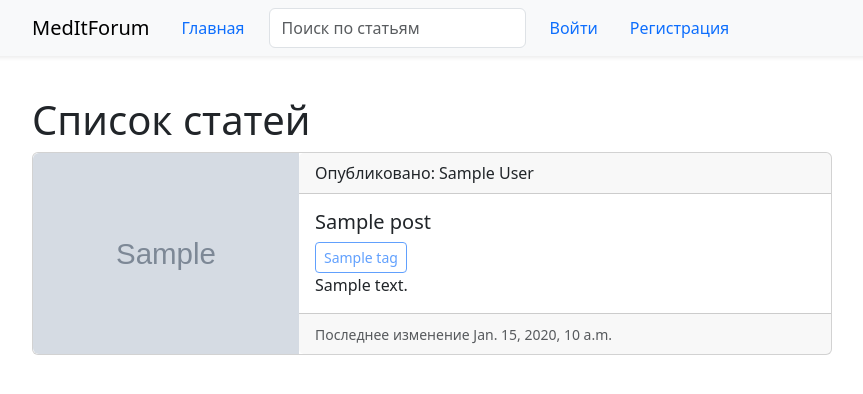
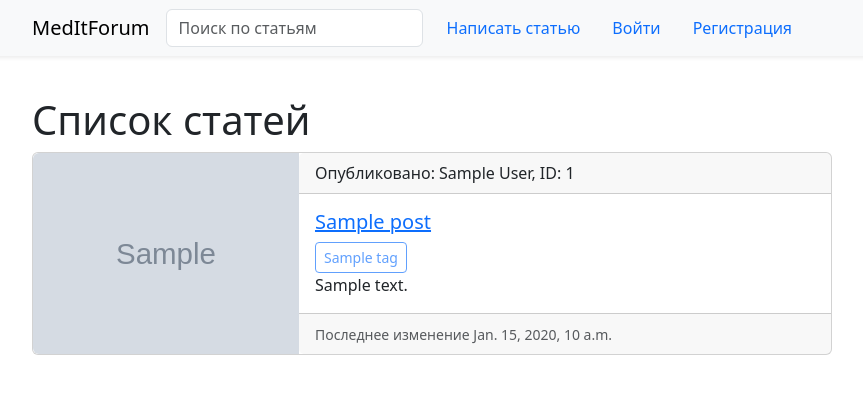
Before and after one commit to almanelis/ItMedForum, a Django app: template med_it_forum/templates/feed/post_list.html in a window 1280 px wide. Shown: the top 394 px of the page, without its empty margins (50-913 px from the left). Run offline with Django 5.2, Linux system fonts and the light colour scheme; the template is opened without the code that fills it: most values are stand-ins (such as "Sample title", 1, 10 or a date in 2020); grey boxes marked "Sample" are stand-in pictures; some libraries are stand-ins or nearby versions.

Commit message:
modified user profile, post_card, navbar and add post detail

```diff
--- a/med_it_forum/feed/urls.py
+++ b/med_it_forum/feed/urls.py
@@ -6,5 +6,6 @@ app_name = 'feed'
 
 urlpatterns = [
     path('', views.PostListView.as_view(), name='list'),
-    path('create/', views.PostCreateView.as_view(), name='create')
+    path('create/', views.PostCreateView.as_view(), name='create'),
+    path('detail/<int:pk>/', views.PostDetailView.as_view(), name='detail'),
 ]
--- a/med_it_forum/templates/base.html
+++ b/med_it_forum/templates/base.html
@@ -18,4 +18,5 @@
       </div>
     </main>
   </body>
+  <script src="https://cdn.jsdelivr.net/npm/bootstrap@5.3.2/dist/js/bootstrap.bundle.min.js" integrity="sha384-C6RzsynM9kWDrMNeT87bh95OGNyZPhcTNXj1NW7RuBCsyN/o0jlpcV8Qyq46cDfL" crossorigin="anonymous"></script>
 </html>
--- a/med_it_forum/templates/feed/post_list.html
+++ b/med_it_forum/templates/feed/post_list.html
@@ -3,28 +3,7 @@
 {% block content %}
 <h1>Список статей</h1>
 {% for post in posts %}
-  <div class="card mb-3" style="max-width: 800px">
-    <div class="row g-0">
-      <div class="col-4">
-        <img src="{{ post.picture.url }}" class="img-fluid rounded-start" style="height: 100% " alt="picture">
-      </div>
-      <div class="col-8">
-        <div class="card-header">
-          <p class="card-text">Опубликовано: {{ post.author }}</p>
-        </div>
-        <div class="card-body">
-          <h5 class="card-title">{{ post.title }}</h5>
-          {% for tag in post.tags.all %}
-            <button type="button" class="btn btn-sm btn-outline-primary" disabled>{{ tag.name }}</button>
-          {% endfor %}
-          <p class="card-text">{{ post.content|truncatewords:"20" }}</p>
-      </div>
-      <div class="card-footer">
-        <p class="card-text"><small class="text-body-secondary">Последнее изменение {{ post.updated_at }}</small></p>
-      </div>
-    </div>
-    </div>
-  </div>
+  {% include "includes/post_card.html" %}
   {% empty %}
   <p>Нет постов.</p>
 {% endfor %}
--- a/med_it_forum/templates/includes/header.html
+++ b/med_it_forum/templates/includes/header.html
@@ -2,7 +2,6 @@
 <header>
   <nav class="navbar navbar-expand-lg navbar-light bg-light fixed-top shadow-sm">
     <div class="container">
-      <a class="navbar-brand" href="{% url 'feed:list' %}">MedItForum</a>
       <div
         class="navbar-toggler"
         type="button"
@@ -12,47 +11,40 @@
         aria-expanded="false"
         aria-label="Toggle navigation"
         >
-        <span class="navbar-toggler-icon"></span>
       </div>
       <div class="collapse navbar-collapse" id="navbarNav">
         {% with request.resolver_match.view_name as view_name %}
-        <ul class="nav nav-pills">
-          <li class="nav-item me-2">
-            <a
-              class="nav-link {% if view_name == 'feed:list' %} active {% endif %}"
-              href="{% url 'feed:list' %}"
-              >
-              Главная
-            </a>
+        <ul class="nav nav-pills align-items-center ">
+        <li>
+          <a class="navbar-brand" href="{% url 'feed:list' %}">MedItForum</a>
         </li>
+        <li>
           <form class="d-flex" role="search">
             <input class="form-control me-2" type="search" placeholder="Поиск по статьям" aria-label="Search">
           </form>
-        </li>
-          <!-- Это блок ссылок для авторизованного пользователя -->
-          {% if user.is_authenticated %}
           <li class="nav-item">
             <a class="nav-link {% if view_name == 'feed:create' %}active{% endif %}"
             href="{% url "feed:create" %}">
             Написать статью
             </a>
         </li>
-            <li class="nav-item">
-              <a class="nav-link {% if view_name == 'users:profile' %}active{% endif %}"
-              href="{% url "users:profile" %}">
-                Профиль
+          <!-- Это блок ссылок для авторизованного пользователя -->
+          {% if user.is_authenticated %}
+            <li class="nav-item dropdown">
+              <a class="nav-link dropdown-toggle" href="#" role="button" data-bs-toggle="dropdown" aria-expanded="false">
+                  <img src="{{ user.avatar.url }}" class="rounded-circle" style="width:35px; height:35px">
               </a>
-            </li>
-            <span class="navbar-text me-2">Пользователь: <b>{{ user.username }}</b></span>
-            <li class="nav-item">
-              <a class="nav-link{% if view_name == 'password_change' %} active {% endif %}"
-                href="{% url 'password_change' %}">Изменить пароль</a>
-            </li>
-            <li class="nav-item">
+              <ul class="dropdown-menu">
+                <span class="dropdown-item navbar-text me-2">Пользователь: <b>{{ user.username }}</b></span>
+                <li><hr class="dropdown-divider"></li>
+                <li><a class="dropdown-item flex-end" href="{% url "users:profile" %}">Профиль</a></li>
+                <li>
                   <form action="{% url 'logout' %}" method="post">
                   {% csrf_token %}
-                 <button type="submit" class="btn btn-success me-2">Выйти</button>
+                   <button type="submit" class="dropdown-item">Выйти</button>
                   </form>
+                </li>
+              </ul>
             </li>
           <!-- Конец блока ссылок для авторизованного пользователя -->
 
--- a/med_it_forum/templates/includes/post_card.html
+++ b/med_it_forum/templates/includes/post_card.html
@@ -0,0 +1,24 @@
+<div class="card mb-3" style="max-width: 800px">
+    <div class="row g-0">
+      <div class="col-4">
+        <img src="{{ post.picture.url }}" class="img-fluid rounded-start" style="height: 100% " alt="picture">
+      </div>
+      <div class="col-8">
+        <div class="card-header">
+          <p class="card-text">Опубликовано: {{ post.author }}, ID: {{ post.id }}</p>
+        </div>
+        <div class="card-body">
+          <h5 class="card-title" href="{% url 'feed:detail' post.id %}">
+            <a  href="{% url 'feed:detail' post.id %}">{{ post.title }}</a>
+        </h5>
+          {% for tag in post.tags.all %}
+            <button type="button" class="btn btn-sm btn-outline-primary" disabled>{{ tag.name }}</button>
+          {% endfor %}
+          <p class="card-text">{{ post.content|truncatewords:"20" }}</p>
+      </div>
+      <div class="card-footer">
+        <p class="card-text"><small class="text-body-secondary">Последнее изменение {{ post.updated_at }}</small></p>
+      </div>
+    </div>
+    </div>
+  </div>
```
Also changed, not shown: med_it_forum/feed/views.py (+9 -1 lines), med_it_forum/templates/feed/post_detail.html (added, +7 -0 lines), med_it_forum/templates/includes/post_card_full.html (added, +16 -0 lines), med_it_forum/templates/profile/user_profile.html (+13 -2 lines), med_it_forum/users/views.py (+11 -2 lines). Lines whose indentation alone changed are shown as unchanged.
